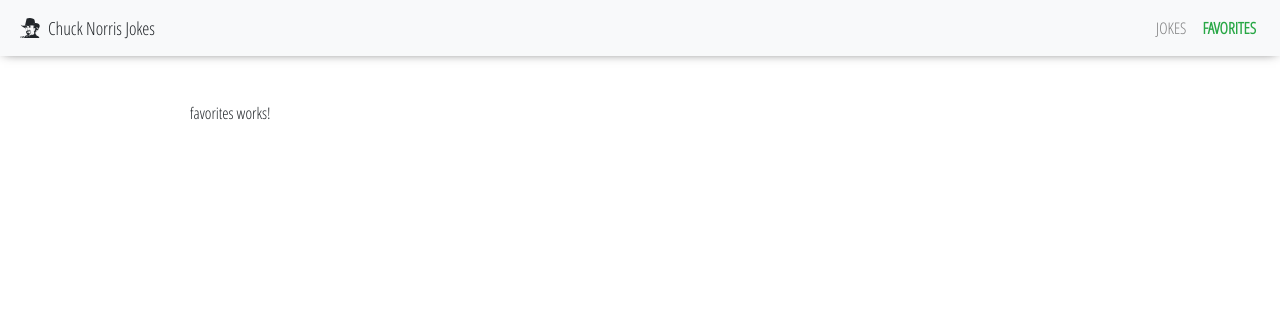
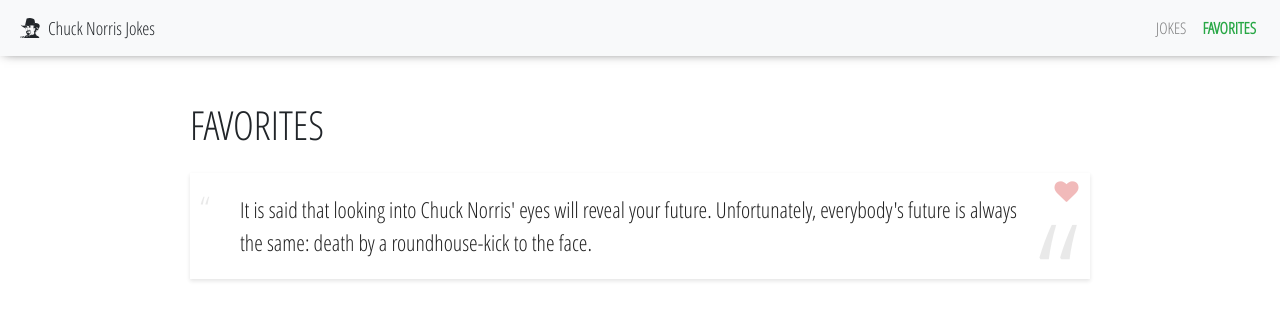
Before and after one commit to ofcyln/frontmen-assignment, an Angular app: page /favorites in a window 1280 px wide. Shown: the top 320 px of the page. Built offline with nearby package versions, Linux system fonts and the light colour scheme.

Commit message:
FavoritesComponent UI integrations

```diff
--- a/src/app/favorites/favorites.component.html
+++ b/src/app/favorites/favorites.component.html
@@ -1,3 +1,13 @@
-<p>
-  favorites works!
-</p>
+<h1
+    class="mb-4 section-heading"
+    aria-label="FAVORITES">FAVORITES</h1>
+
+<blockquote class="quote-card">
+    <a
+        class="favorite-button chuck-icon-heart"
+        aria-label="Remove from favorites"></a>
+
+    <p aria-label="It is said that looking into Chuck Norris' eyes will reveal your future. Unfortunately, everybody's future is always the same: death by a roundhouse-kick to the face.">
+        It is said that looking into Chuck Norris' eyes will reveal your future. Unfortunately, everybody's future is always the same: death by a roundhouse-kick to the face.
+    </p>
+</blockquote>
--- a/src/app/favorites/favorites.component.scss
+++ b/src/app/favorites/favorites.component.scss
@@ -0,0 +1,87 @@
+.quote-card {
+    background-color: #fff;
+    color: #222222;
+    padding: 20px 50px;
+    box-sizing: border-box;
+    box-shadow: 0 2px 4px rgba(34, 34, 34, 0.12);
+    position: relative;
+    overflow: hidden;
+    min-height: 105px;
+    margin-bottom: 30px;
+    &:nth-child(odd) {
+        background-color: #f8f9fa;
+    }
+    &:before, &:after {
+        content: "“";
+        position: absolute;
+        color: rgba(212, 212, 212, 0.5);
+        font-weight: normal;
+    }
+    &:before {
+        top: 10px;
+        left: 10px;
+        font-size: 34px;
+    }
+    &:after {
+        bottom: -70px;
+        line-height: 1;
+        right: 10px;
+        font-size: 150px;
+    }
+    p {
+        font-size: 22px;
+        line-height: 1.5;
+        margin: 0;
+    }
+    .favorite-button {
+        position: absolute;
+        top: 0;
+        right: 5px;
+        font-size: 24px;
+        height: 37px;
+        width: 37px;
+        text-align: center;
+        opacity: 0.5;
+        display: block;
+        z-index: 1;
+        cursor: pointer;
+        -webkit-transition: opacity 0.1s ease-in-out;
+        -moz-transition: opacity 0.1s ease-in-out;
+        -ms-transition: opacity 0.1s ease-in-out;
+        -o-transition: opacity 0.1s ease-in-out;
+        transition: opacity 0.1s ease-in-out;
+        color: #e47777;
+        &:after {
+            display: none;
+            content: attr(aria-label);
+            position: absolute;
+            margin-top: 4px;
+            top: 3px;
+            right: calc(100% + 47px);
+            z-index: 1;
+            padding: 5px 10px;
+            background-color: rgba(111, 111, 111, 0.65);
+            box-shadow: 0 0 5px 0 rgba(0, 0, 0, 0.35);
+            color: #fff;
+            font-size: 10px;
+            white-space: nowrap;
+            pointer-events: none;
+            -webkit-transform: translateX(50%);
+            transform: translateX(50%);
+        }
+        &:hover {
+            &:before {
+                content: '\e802';
+                color: #222222;
+            }
+            &:after {
+                display: block;
+            }
+        }
+    }
+    &:hover {
+        .favorite-button {
+            opacity: 1;
+        }
+    }
+}
--- a/src/app/jokes/jokes.component.scss
+++ b/src/app/jokes/jokes.component.scss
@@ -59,7 +59,7 @@
             right: calc(100% + 37px);
             z-index: 1;
             padding: 5px 10px;
-            background: #6f6f6f;
+            background-color: rgba(111, 111, 111, 0.65);
             box-shadow: 0 0 5px 0 rgba(0, 0, 0, 0.35);
             color: #fff;
             font-size: 10px;
```
Also changed, not shown: src/assets/css/media-queries.scss (line endings or trailing spaces).
